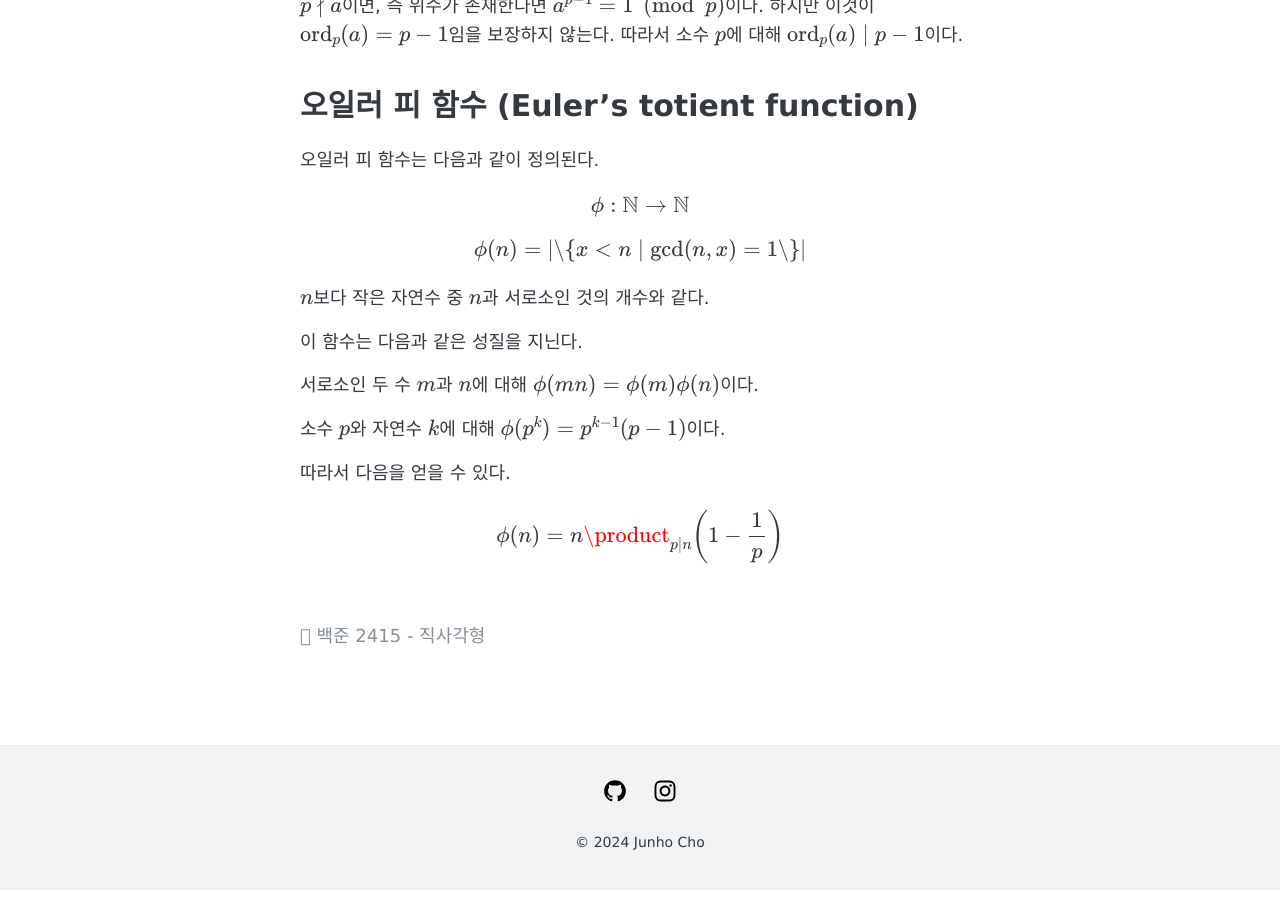
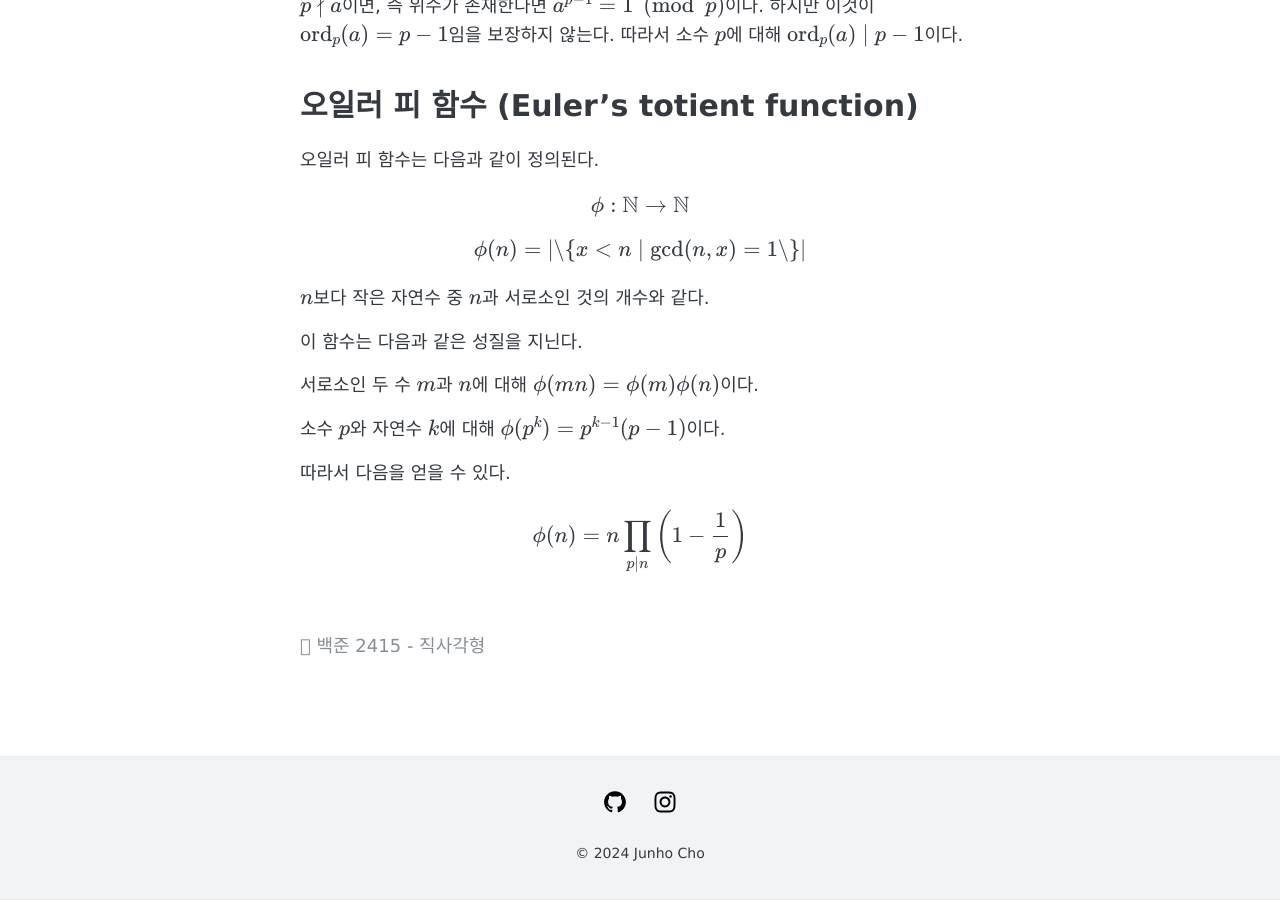
Before and after one commit to higstudev/higstudev.github.io, a Jekyll site: the page built from _posts/2024-01-16-MA1.md, in a window 1280 px wide and 900 px high, scrolled down 892 px. Built offline with Jekyll 4.4.1, drawn with Linux system fonts in a browser that asks for light colours; formulas are drawn with MathJax 3.

Commit message:
Update 2024-01-16-MA1.md

```diff
--- a/_posts/2024-01-16-MA1.md
+++ b/_posts/2024-01-16-MA1.md
@@ -44,4 +44,4 @@ $n$보다 작은 자연수 중 $n$과 서로소인 것의 개수와 같다.
 
 따라서 다음을 얻을 수 있다.
 
-$$\phi(n) = n \product_{p \mid n}{\left(1 - \frac{1}{p}\right)}$$
+$$\phi(n) = n \prod_{p \mid n}{\left(1 - \frac{1}{p}\right)}$$
```
